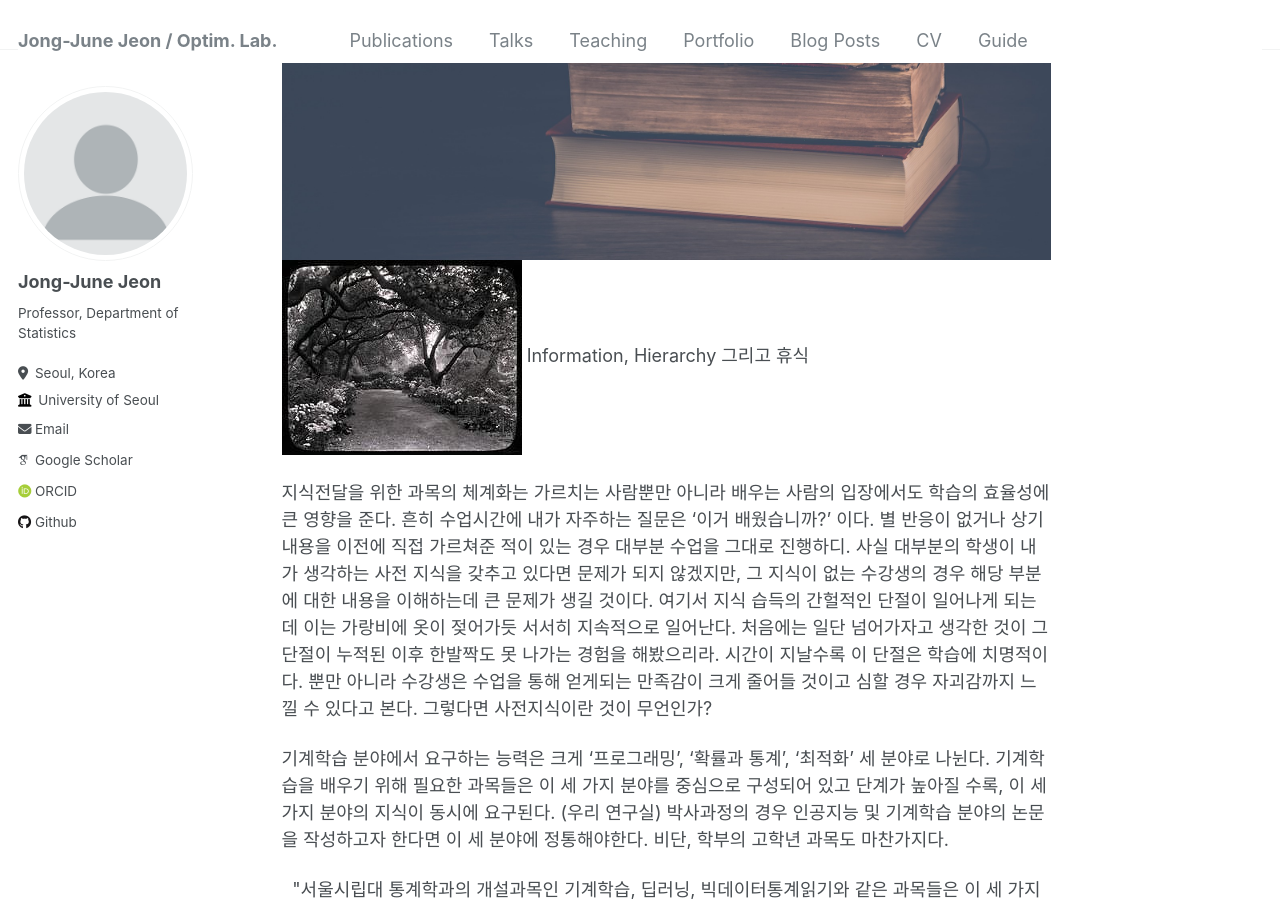
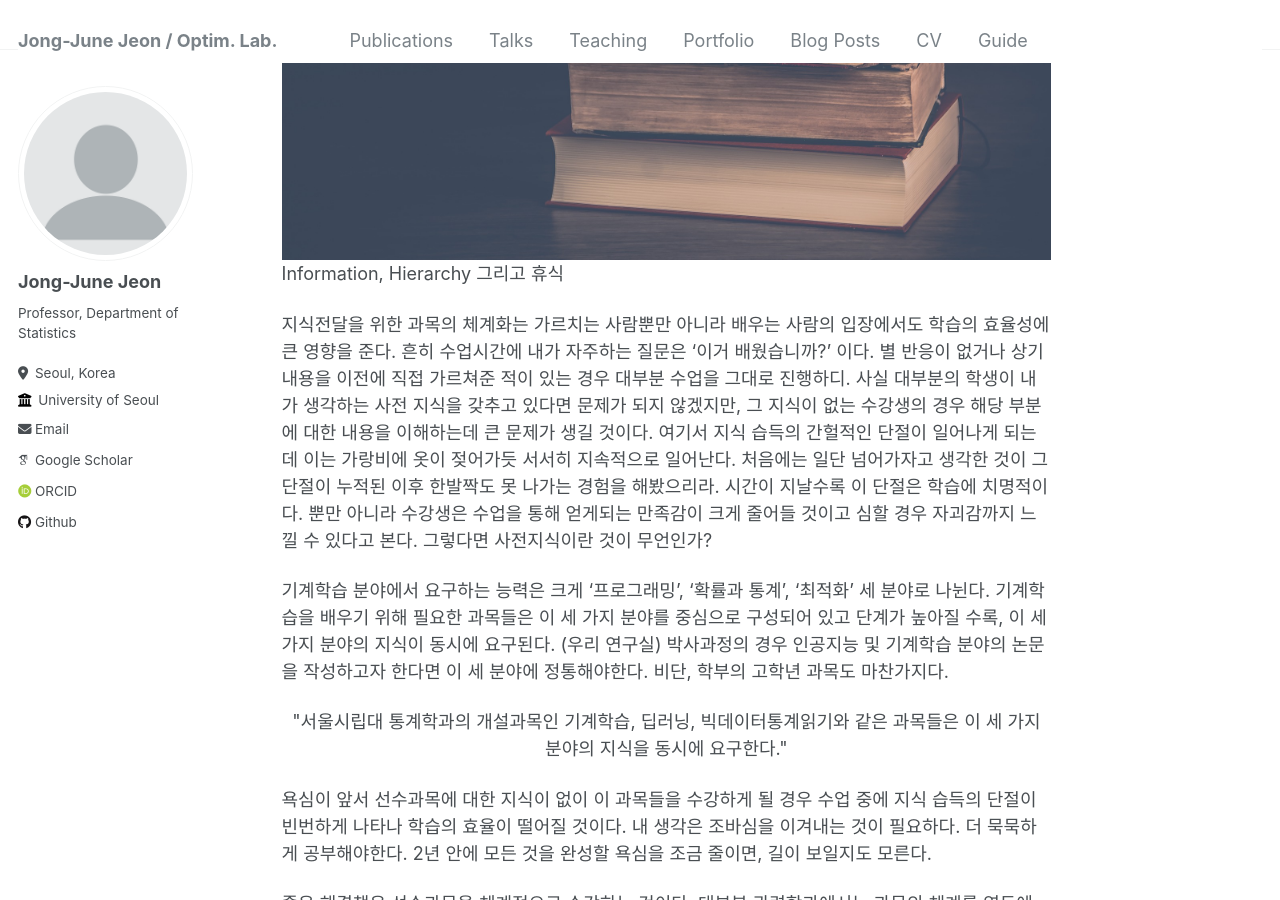
Before and after one commit to jenjong/jenjong.github.io, a Jekyll site: the page built from _posts/2012-08-14-blog-post-1.md, in a window 1280 px wide and 900 px high, scrolled down 1502 px. Built offline with Jekyll 4.4.1, drawn with Linux system fonts in a browser that asks for light colours; some web fonts are replaced.

Commit message:
Update 2012-08-14-blog-post-1.md

```diff
--- a/_posts/2012-08-14-blog-post-1.md
+++ b/_posts/2012-08-14-blog-post-1.md
@@ -39,10 +39,10 @@ tags:
 수강생의 일정 수준의 사전 지식을 가정하고 수업을 진행한다. 만약 모든 수업을 자기완결성(self-contained)을 가지도록 구성하게되면, 주어진 시간적 제약 하에서
 필요한 부분의 지식을 전달하는 것이 거의 불가능할 것이다.
 
+<p> </p>
 <img src="/images/books-1655783_1280.jpg">
-<img src="/images/3953273590_704e3899d5_m.jpg">
-<span> Information, Hierarchy 그리고 휴식 </span>
-
+Information, Hierarchy 그리고 휴식
+<p> </p>
 
 지식전달을 위한 과목의 체계화는 가르치는 사람뿐만 아니라 배우는 사람의 입장에서도
 학습의 효율성에 큰 영향을 준다. 흔히 수업시간에 내가 자주하는 질문은 '이거 배웠습니까?' 이다. 별 반응이 없거나 상기 내용을 이전에 직접 가르쳐준 적이 있는 경우
@@ -60,6 +60,10 @@ tags:
 <div align='center'> "서울시립대 통계학과의 개설과목인 기계학습, 딥러닝, 빅데이터통계읽기와 같은 과목들은 이 세 가지 분야의 지식을 동시에 요구한다."
 </div>
 
+
+<p> </p>
+
+
 욕심이 앞서 선수과목에 대한 지식이 없이 이 과목들을 수강하게 될 경우 수업 중에 지식 습득의 단절이 빈번하게 나타나 학습의 효율이 떨어질 것이다.
 내 생각은 조바심을 이겨내는 것이 필요하다. 더 묵묵하게 공부해야한다. 2년 안에 모든 것을 완성할 욕심을 조금 줄이면, 길이 보일지도 모른다.
 
```
